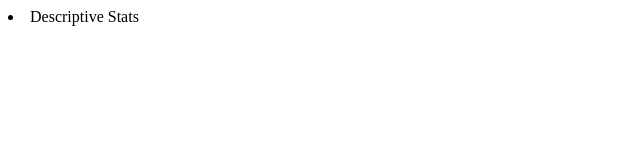
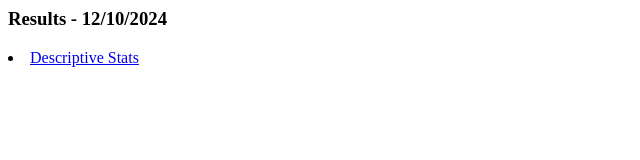
Before and after one commit to dratnadiwakara/df-branch-closure, a plain HTML site: page index.html in a window 1280 px wide. Shown: the whole page, without its empty margins (0-640 px from the left). Drawn offline with Linux system fonts and the light colour scheme.

Commit message:
Update index.html

```diff
--- a/index.html
+++ b/index.html
@@ -1,3 +1,4 @@
+<h3>Results - 12/10/2024</h3>
 <li>
-  <item>Descriptive Stats</item>
+  <item><a href="df-branch-closure-desc-stats-v1-12062024.html">Descriptive Stats</a></item>
 </li>
```
